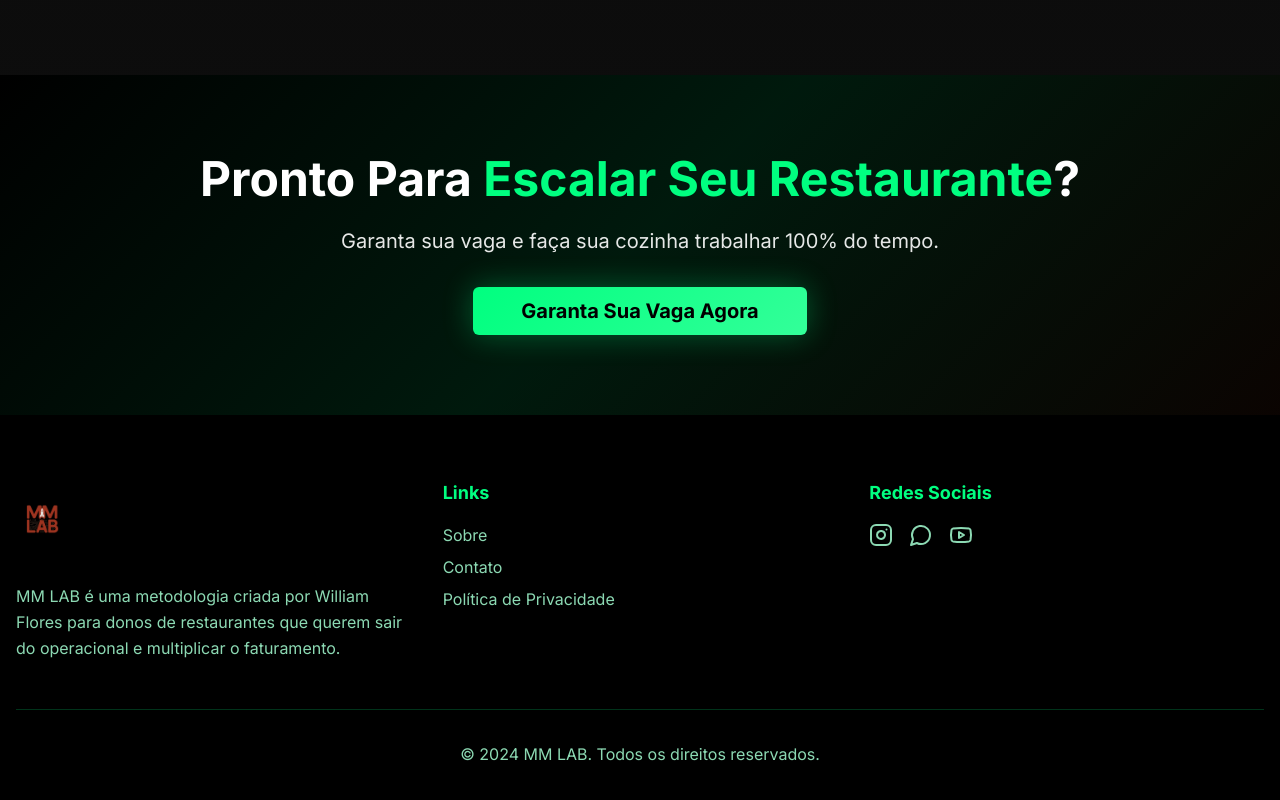
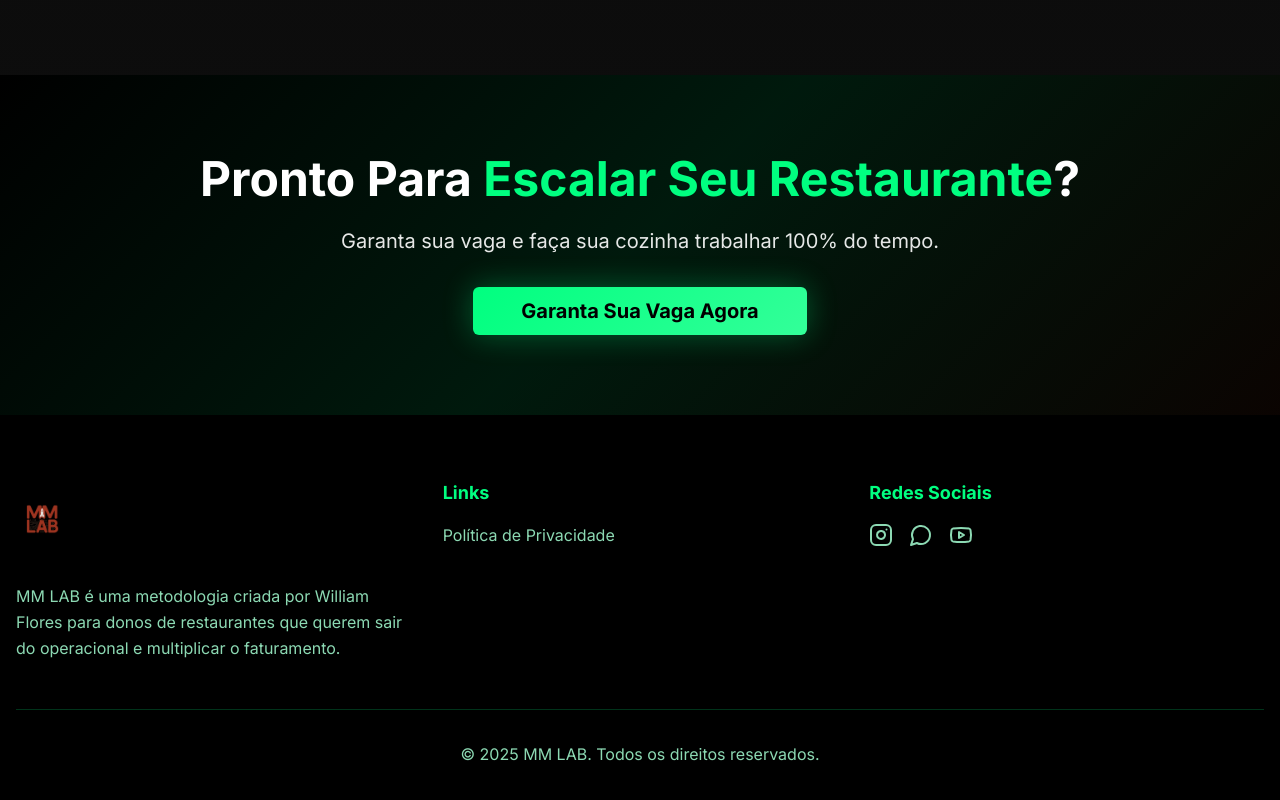
Before and after one commit to FoodVerso/mm-lab-landing-design, a React (Vite) app: page / in a window 1280 px wide. Shown: the part 7678-8478 px from the top of the page. Built offline with nearby package versions, Linux system fonts and the light colour scheme.

Commit message:
Visual edit in Lovable
Edited UI in Lovable

```diff
--- a/src/pages/Index.tsx
+++ b/src/pages/Index.tsx
@@ -531,8 +531,8 @@ const Index = () => {
             <div>
               <h3 className="font-bold text-lg mb-4 text-mm-green">Links</h3>
               <ul className="space-y-2 text-muted-foreground">
-                <li><a href="#" className="hover:text-mm-green transition-colors">Sobre</a></li>
-                <li><a href="#" className="hover:text-mm-green transition-colors">Contato</a></li>
+
+
                 <li><a href="#" className="hover:text-mm-green transition-colors">Política de Privacidade</a></li>
               </ul>
             </div>
@@ -554,7 +554,7 @@ const Index = () => {
           </div>
 
           <div className="border-t border-mm-green/20 pt-8 text-center text-muted-foreground">
-            <p>&copy; 2024 MM LAB. Todos os direitos reservados.</p>
+            <p>© 2025 MM LAB. Todos os direitos reservados.</p>
           </div>
         </div>
       </footer>
```
